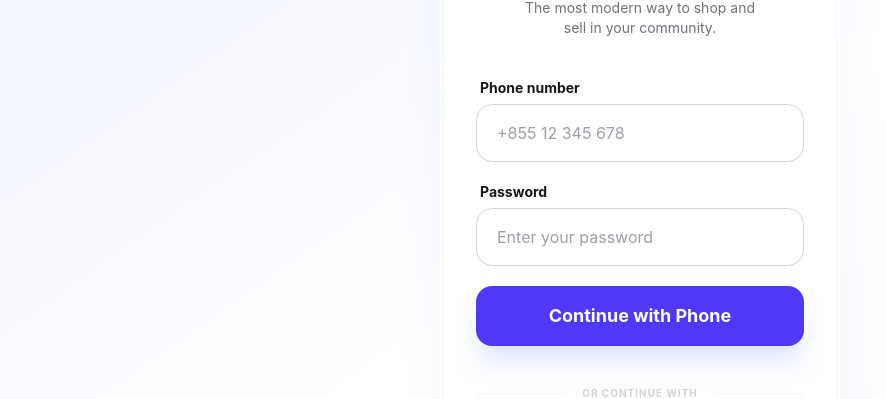
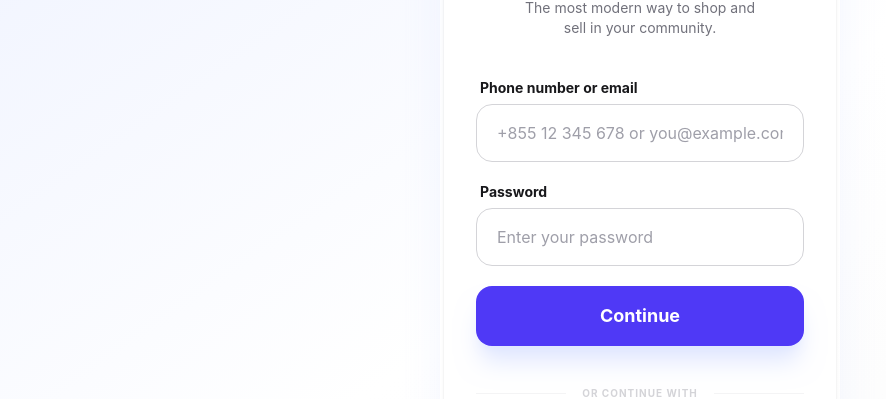
Before and after one commit to Hen-Heang/we-commerce-frontend, a Next.js app: page /login in a window 1280 px wide. Shown: the part 242-641 px from the top of the page, without its empty margins (0-886 px from the left). Built offline with nearby package versions, Linux system fonts and the light colour scheme; no server answers.

Commit message:
update login

```diff
--- a/src/app/(auth)/login/page.tsx
+++ b/src/app/(auth)/login/page.tsx
@@ -16,12 +16,19 @@ import type { BaseResponse, AuthResponse } from "@/types/api";
 /* ---------------- Form schema ---------------- */
 // Zod = runtime validation + auto-derived TS types.
 // Java analogy: like Bean Validation (@NotBlank, @Pattern) but also gives us types for free.
+const PHONE_RE = /^\+?[0-9]{6,20}$/;
+const EMAIL_RE = /^[^\s@]+@[^\s@]+\.[^\s@]+$/;
+
 const loginSchema = z.object({
-  phoneNumber: z
+  // Accepts either a phone number or an email — backend tries phone first,
+  // then falls back to email (see PhoneLoginRequest.identifier).
+  identifier: z
     .string()
-    .min(6, "Phone number is too short")
-    .max(20, "Phone number is too long")
-    .regex(/^\+?[0-9]+$/, "Digits only, optional leading +"),
+    .min(3, "Enter your phone number or email")
+    .refine(
+      (v) => PHONE_RE.test(v) || EMAIL_RE.test(v),
+      "Enter a valid phone number or email address"
+    ),
   password: z.string().min(1, "Password is required"),
 });
 
@@ -37,7 +44,7 @@ export default function LoginPage() {
     formState: { errors, isSubmitting },
   } = useForm<LoginFormValues>({
     resolver: zodResolver(loginSchema),
-    defaultValues: { phoneNumber: "", password: "" },
+    defaultValues: { identifier: "", password: "" },
   });
 
   /* ---------------- Submit handler ---------------- */
@@ -45,10 +52,12 @@ export default function LoginPage() {
     setServerError(null);
     try {
       // Backend route: POST /api/v1/auth/loginPhoneNumber
-      // Phone + password go in the JSON body (PhoneLoginRequest), not the URL path.
+      // `identifier` (phone or email) + password go in the JSON body
+      // (PhoneLoginRequest), not the URL path. The path name is legacy —
+      // the backend now accepts either identifier type on this route.
       const res = await api.post<BaseResponse<AuthResponse>>(
         `/auth/loginPhoneNumber`,
-        { phoneNumber: values.phoneNumber, password: values.password }
+        { identifier: values.identifier, password: values.password }
       );
 
       // Unwrap the BaseResponse envelope.
@@ -62,9 +71,9 @@ export default function LoginPage() {
       router.push("/market"); // redirect to marketplace after login
     } catch (err) {
       const ax = err as AxiosError<BaseResponse<unknown>>;
-      // 401 on bad credentials, 404 if the phone number was never registered.
+      // 401 on bad credentials, 404 if the identifier was never registered.
       setServerError(
-        ax.response?.data?.message ?? "Incorrect phone number or password"
+        ax.response?.data?.message ?? "Incorrect phone number/email or password"
       );
     }
   }
@@ -83,25 +92,25 @@ export default function LoginPage() {
       <form onSubmit={handleSubmit(onSubmit)} className="space-y-5">
         <div>
           <label
-            htmlFor="phoneNumber"
+            htmlFor="identifier"
             className="mb-1.5 block text-sm font-bold text-zinc-900 ml-1"
           >
-            Phone number
+            Phone number or email
           </label>
           <div className="relative group">
             <input
-              id="phoneNumber"
-              type="tel"
-              inputMode="tel"
-              autoComplete="tel"
-              placeholder="+855 12 345 678"
-              {...register("phoneNumber")}
+              id="identifier"
+              type="text"
+              inputMode="email"
+              autoComplete="username"
+              placeholder="+855 12 345 678 or you@example.com"
+              {...register("identifier")}
               className="w-full rounded-2xl border border-zinc-300 bg-white px-5 py-4 text-base text-zinc-950 placeholder:text-zinc-400 outline-none ring-indigo-500/20 transition-all focus:border-indigo-600 focus:ring-4"
             />
           </div>
-          {errors.phoneNumber && (
+          {errors.identifier && (
             <p className="mt-2 text-sm font-bold text-red-600 ml-1">
-              {errors.phoneNumber.message}
+              {errors.identifier.message}
             </p>
           )}
         </div>
@@ -141,7 +150,7 @@ export default function LoginPage() {
           disabled={isSubmitting}
           className="w-full rounded-2xl bg-indigo-600 px-6 py-4 text-lg font-bold text-white shadow-xl shadow-indigo-100 transition-all hover:bg-indigo-700 hover:scale-[1.02] active:scale-[0.98] disabled:opacity-60 disabled:hover:scale-100"
         >
-          {isSubmitting ? "Signing in..." : "Continue with Phone"}
+          {isSubmitting ? "Signing in..." : "Continue"}
         </button>
       </form>
 
--- a/src/lib/purchase.ts
+++ b/src/lib/purchase.ts
@@ -1,27 +1,19 @@
 import { api } from "./api";
 import type { BaseResponse, PurchaseRequest, Receipt } from "@/types/api";
-
-const MOCK_DISABLED = process.env.NEXT_PUBLIC_DISABLE_MOCK === "true";
 
 /**
  * Backend's POST /api/v1/purchase accepts ONE product per request.
  * So when the cart has multiple items, the checkout page fires this
  * function once per item in parallel.
+ *
+ * This is a mutating call — unlike the read endpoints in this folder,
+ * it must never mock-fallback on failure. A fabricated receipt here
+ * would tell the user an order succeeded when nothing was purchased.
  */
 export async function createPurchase(req: PurchaseRequest): Promise<Receipt> {
-  try {
-    const res = await api.post<BaseResponse<Receipt>>("/purchase", req);
-    if (res.data.error || !res.data.payload) {
-      throw new Error(res.data.message ?? "purchase failed");
-    }
-    return res.data.payload;
-  } catch (err) {
-    if (MOCK_DISABLED) throw err;
-    console.warn("[purchase] failed — returning mock receipt", err);
-    return {
-      id: Math.floor(Math.random() * 100_000) + 10_000,
-      totalPrice: 0,
-      createdDate: new Date().toISOString(),
-    };
+  const res = await api.post<BaseResponse<Receipt>>("/purchase", req);
+  if (res.data.error || !res.data.payload) {
+    throw new Error(res.data.message ?? "purchase failed");
   }
+  return res.data.payload;
 }
```
